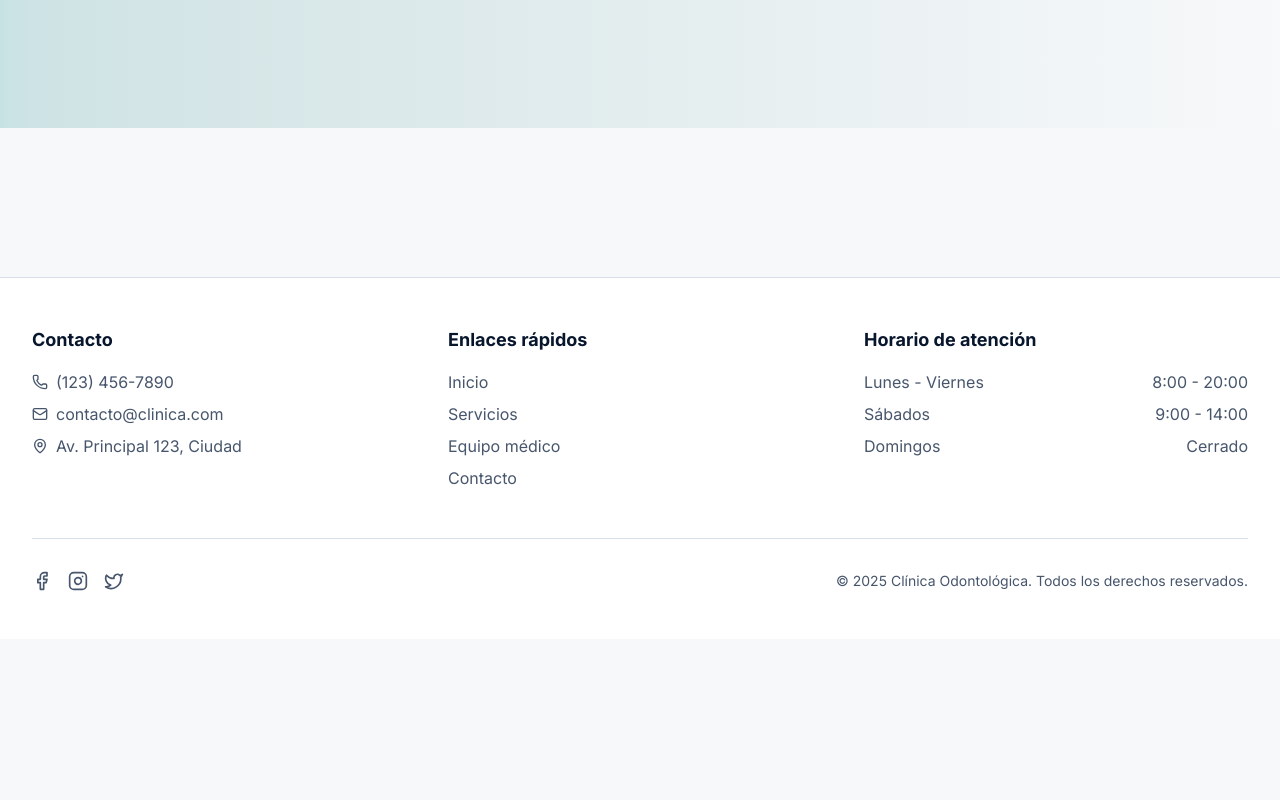
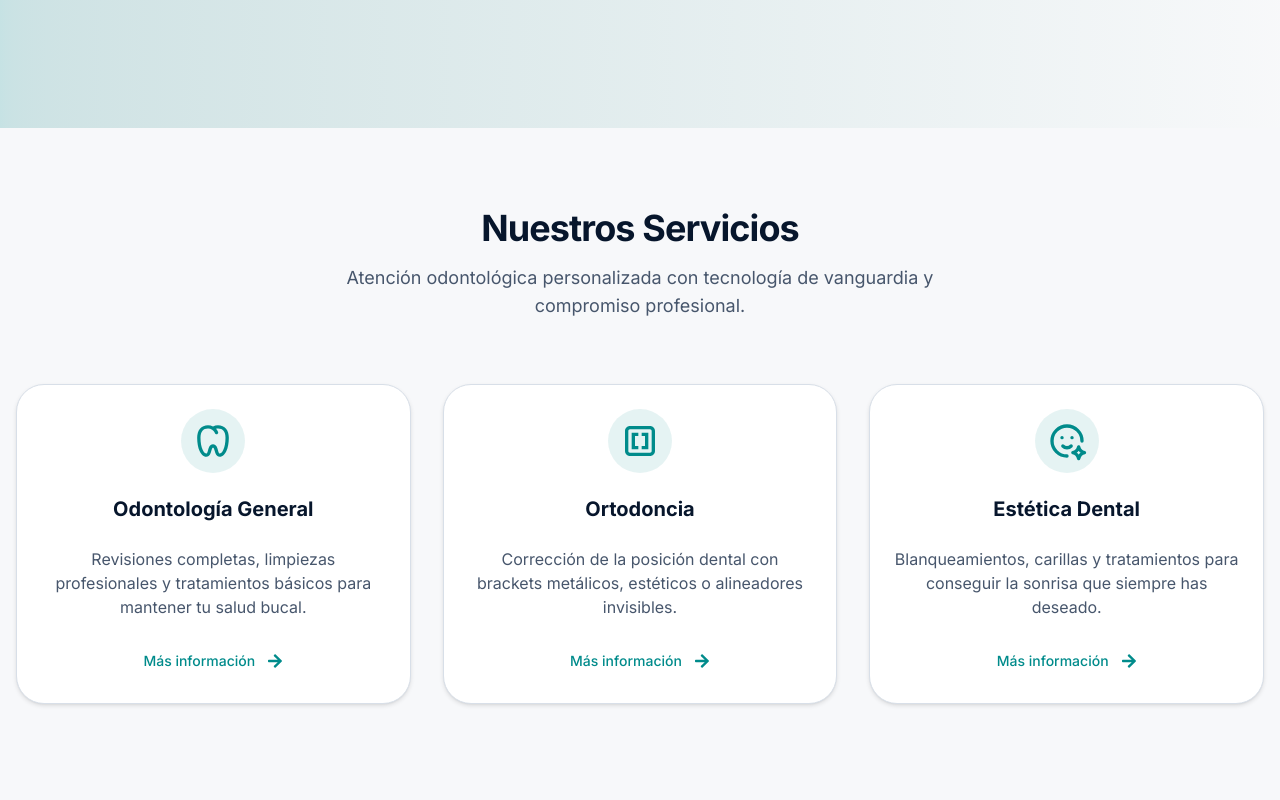
Before and after one commit to melinab1998/TPI-PROGRAMACION-IV, a React (Vite) app in the folder frontend/: page / in a window 1280 px wide. Shown: the part 700-1500 px from the top of the page. Before the commit the page ends 1339 px from the top, so only its background shows below. Built offline with nearby package versions, Linux system fonts and the light colour scheme.

Commit message:
ServicesSection

```diff
--- a/frontend/package.json
+++ b/frontend/package.json
@@ -23,6 +23,7 @@
     "next-themes": "^0.4.6",
     "react": "^19.1.1",
     "react-dom": "^19.1.1",
+    "react-icons": "^5.5.0",
     "react-router-dom": "^7.8.2",
     "tailwind-merge": "^3.3.1",
     "tailwindcss": "^4.1.12"
--- a/frontend/src/components/NavBar/NavBar.jsx
+++ b/frontend/src/components/NavBar/NavBar.jsx
@@ -24,7 +24,7 @@ export default function NavBar() {
                     </span>
                 </div>
                 <div className="flex gap-4 items-center">
-                    <Button variant="ghost">Inicio</Button>
+                    <Link to="/"><Button variant="ghost">Inicio</Button></Link>
                     <Button variant="ghost">Servicios</Button>
                     <Button variant="ghost">Contacto</Button>
                     <Link to="/iniciar-sesion">
--- /dev/null
+++ b/frontend/src/components/ServicesSection/ServicesSection.jsx
@@ -0,0 +1,66 @@
+import React from "react";
+import { Card, CardContent, CardHeader, CardTitle } from "@/components/ui/card";
+import { Button } from "@/components/ui/button";
+import { RiToothLine } from "react-icons/ri";
+import { FaArrowRight} from "react-icons/fa";
+import { TbMoodSpark } from "react-icons/tb";
+import { CgBrackets } from "react-icons/cg";
+
+
+export default function ServicesSection() {
+    const servicios = [
+        {
+            title: "Odontología General",
+            description:
+                "Revisiones completas, limpiezas profesionales y tratamientos básicos para mantener tu salud bucal.",
+            icon: <RiToothLine className="h-10 w-10 text-primary" />,
+        },
+        {
+            title: "Ortodoncia",
+            description:
+                "Corrección de la posición dental con brackets metálicos, estéticos o alineadores invisibles.",
+            icon: <CgBrackets className="h-10 w-10 text-primary" />,
+        },
+        {
+            title: "Estética Dental",
+            description:
+                "Blanqueamientos, carillas y tratamientos para conseguir la sonrisa que siempre has deseado.",
+            icon: <TbMoodSpark className="h-10 w-10 text-primary" />,
+        },
+    ];
+
+    return (
+        <section className="max-w-7xl mx-auto px-4 py-16 sm:py-20">
+            <div className="text-center mb-16">
+                <h2 className="text-3xl font-bold tracking-tight sm:text-4xl">
+                    Nuestros Servicios
+                </h2>
+                <p className="mt-4 text-lg text-muted-foreground max-w-2xl mx-auto">
+                    Atención odontológica personalizada con tecnología de vanguardia y compromiso profesional.
+                </p>
+            </div>
+
+            <div className="grid grid-cols-1 md:grid-cols-2 lg:grid-cols-3 gap-8">
+                {servicios.map((servicio) => (
+                    <Card
+                        key={servicio.title}
+                        className="group hover:shadow-lg transition-all duration-300 h-full"
+                    >
+                        <CardHeader className="flex flex-col items-center">
+                            <div className="p-3 mb-4 rounded-full bg-primary/10 group-hover:bg-primary/20 transition-colors">
+                                {servicio.icon}
+                            </div>
+                            <CardTitle className="text-xl">{servicio.title}</CardTitle>
+                        </CardHeader>
+                        <CardContent className="text-center">
+                            <p className="text-muted-foreground">{servicio.description}</p>
+                            <Button variant="link" className="mt-6 text-primary hover:no-underline">
+                                Más información <FaArrowRight className="inline-block h-4 w-4 ml-1" />
+                            </Button>
+                        </CardContent>
+                    </Card>
+                ))}
+            </div>
+        </section>
+    );
+}
--- a/frontend/src/pages/Home/Home.jsx
+++ b/frontend/src/pages/Home/Home.jsx
@@ -1,9 +1,11 @@
 import HeroSection from "@/components/HeroSection/HeroSection";
+import ServicesSection from "@/components/ServicesSection/ServicesSection";
 
 export default function Home() {
     return (
         <div className="min-h-screen flex flex-col bg-[var(--background)] text-[var(--foreground)]">
             <HeroSection />
+            <ServicesSection/>
         </div>
     );
 }
```
Also changed, not shown: 1 other file (tests, documents, lock files or other folders).
